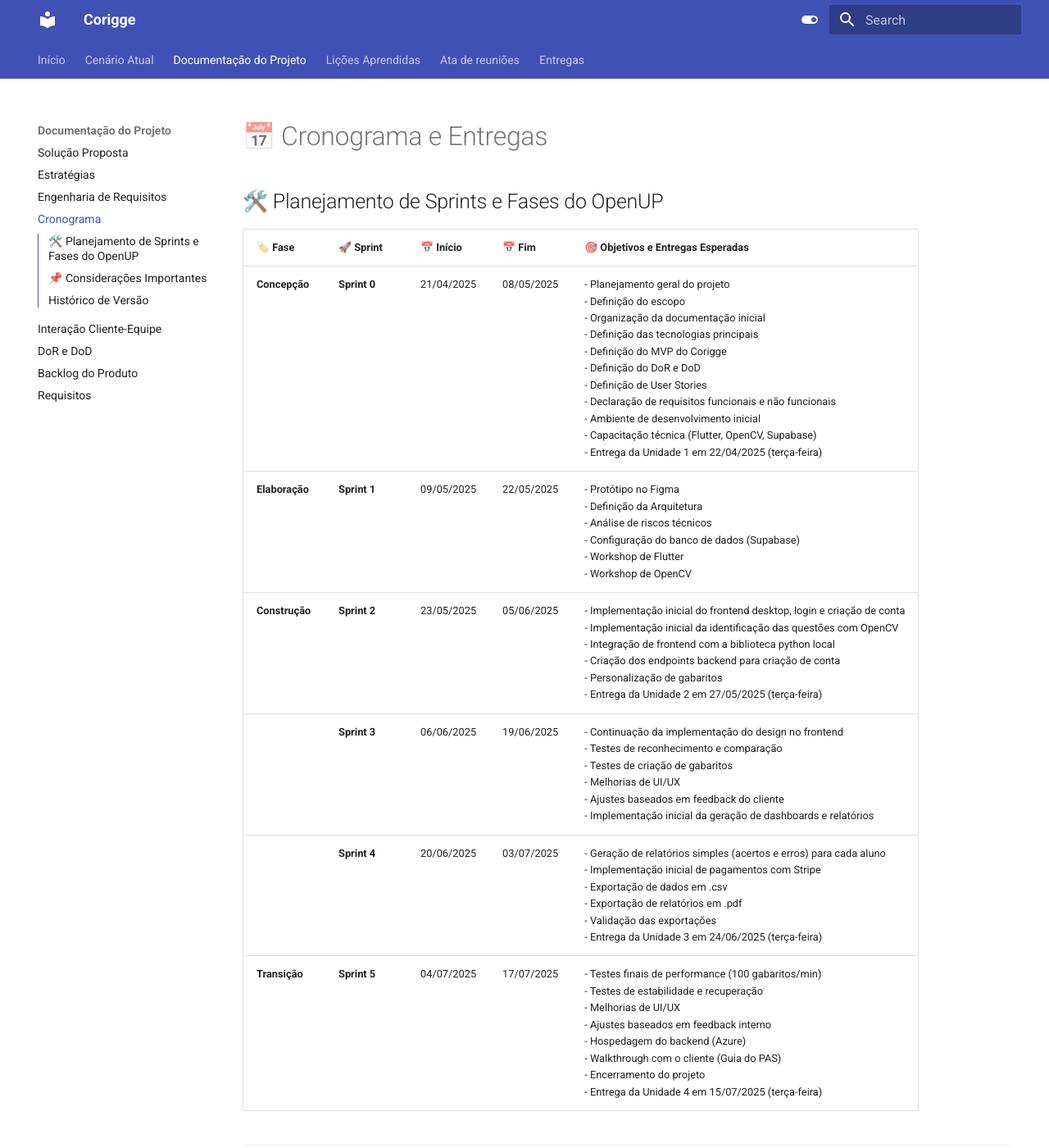
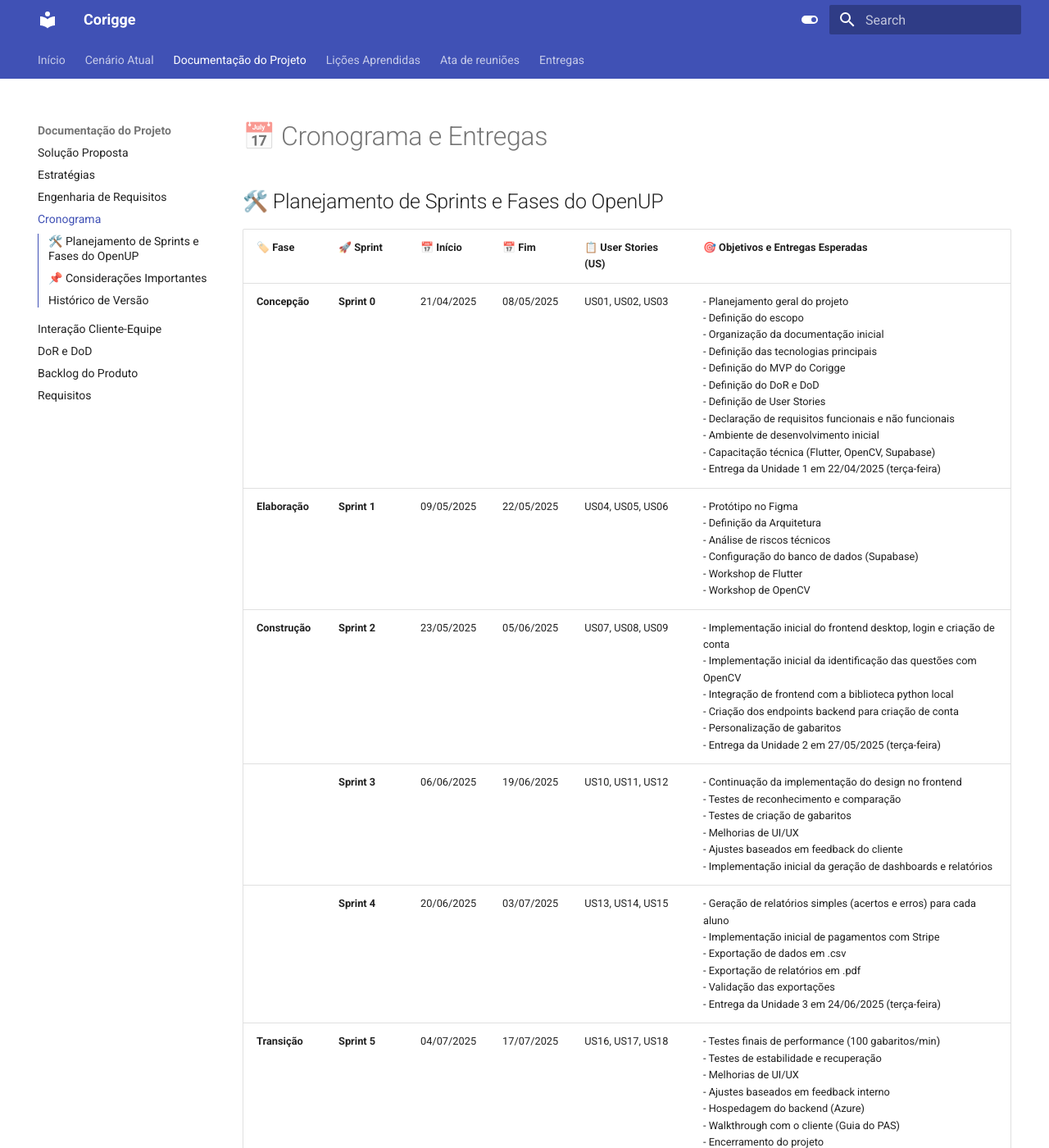
Before and after one commit to mdsreq-fga-unb/2025.1-T01-CORIGGE, an MkDocs documentation site: the page built from docs/cronograma.md, in a window 1280 px wide and 1400 px high. Shown: the whole window at 82% size. Built offline with MkDocs 1.6.1 and Material for MkDocs 9.7.7, drawn with Linux system fonts in a browser that asks for light colours; some of the changed text lies outside the part shown.

Commit message:
Update cronograma.md

```diff
--- a/docs/cronograma.md
+++ b/docs/cronograma.md
@@ -2,14 +2,14 @@
 
 ## 🛠️ Planejamento de Sprints e Fases do OpenUP
 
-| 🏷️ Fase         | 🚀 Sprint     | 📅 Início   | 📅 Fim      | 🎯 Objetivos e Entregas Esperadas                                                                                                                                                                                                                                                                                                                                                                                                                       |
-| :------------- | :----------- | :--------- | :--------- | :----------------------------------------------------------------------------------------------------------------------------------------------------------------------------------------------------------------------------------------------------------------------------------------------------------------------------------------------------------------------------------------------------------------------------------------------------- |
-| **Concepção**  | **Sprint 0** | 21/04/2025 | 08/05/2025 | - Planejamento geral do projeto<br>- Definição do escopo<br>- Organização da documentação inicial<br>- Definição das tecnologias principais<br>- Definição do MVP do Corigge<br>- Definição do DoR e DoD<br>- Definição de User Stories<br>- Declaração de requisitos funcionais e não funcionais<br>- Ambiente de desenvolvimento inicial <br>- Capacitação técnica (Flutter, OpenCV, Supabase)<br>- Entrega da Unidade 1 em 22/04/2025 (terça-feira) |
-| **Elaboração** | **Sprint 1** | 09/05/2025 | 22/05/2025 | - Protótipo no Figma<br>- Definição da Arquitetura<br>- Análise de riscos técnicos<br>- Configuração do banco de dados (Supabase)<br>- Workshop de Flutter<br>- Workshop de OpenCV<br>                                                                                                                                                                                                                                                                 |
-| **Construção** | **Sprint 2** | 23/05/2025 | 05/06/2025 | - Implementação inicial do frontend desktop, login e criação de conta<br>- Implementação inicial da identificação das questões com OpenCV<br>- Integração de frontend com a biblioteca python local<br>- Criação dos endpoints backend para criação de conta<br>- Personalização de gabaritos<br>- Entrega da Unidade 2 em 27/05/2025 (terça-feira)                                                                                                    |
-|                | **Sprint 3** | 06/06/2025 | 19/06/2025 | - Continuação da implementação do design no frontend<br>- Testes de reconhecimento e comparação<br>- Testes de criação de gabaritos<br>- Melhorias de UI/UX<br>- Ajustes baseados em feedback do cliente<br>- Implementação inicial da geração de dashboards e relatórios<br>                                                                                                                                                                          |
-|                | **Sprint 4** | 20/06/2025 | 03/07/2025 | - Geração de relatórios simples (acertos e erros) para cada aluno<br>- Implementação inicial de pagamentos com Stripe<br>- Exportação de dados em .csv<br>- Exportação de relatórios em .pdf<br>- Validação das exportações<br>- Entrega da Unidade 3 em 24/06/2025 (terça-feira)                                                                                                                                                                      |
-| **Transição**  | **Sprint 5** | 04/07/2025 | 17/07/2025 | - Testes finais de performance (100 gabaritos/min)<br>- Testes de estabilidade e recuperação<br>- Melhorias de UI/UX<br>- Ajustes baseados em feedback interno<br>- Hospedagem do backend (Azure)<br>- Walkthrough com o cliente (Guia do PAS)<br>- Encerramento do projeto<br>- Entrega da Unidade 4 em 15/07/2025 (terça-feira)                                                                                                                      |
+| 🏷️ Fase       | 🚀 Sprint    | 📅 Início  | 📅 Fim     | 📋 User Stories (US)                                          | 🎯 Objetivos e Entregas Esperadas                                                                                                                                                                                                                                                                                                                                                                                                                      |
+| :------------- | :----------- | :--------- | :--------- | :------------------------------------------------------------ | :----------------------------------------------------------------------------------------------------------------------------------------------------------------------------------------------------------------------------------------------------------------------------------------------------------------------------------------------------------------------------------------------------------------------------------------------------- |
+| **Concepção**  | **Sprint 0** | 21/04/2025 | 08/05/2025 | US01, US02, US03              | - Planejamento geral do projeto<br>- Definição do escopo<br>- Organização da documentação inicial<br>- Definição das tecnologias principais<br>- Definição do MVP do Corigge<br>- Definição do DoR e DoD<br>- Definição de User Stories<br>- Declaração de requisitos funcionais e não funcionais<br>- Ambiente de desenvolvimento inicial <br>- Capacitação técnica (Flutter, OpenCV, Supabase)<br>- Entrega da Unidade 1 em 22/04/2025 (terça-feira) |
+| **Elaboração** | **Sprint 1** | 09/05/2025 | 22/05/2025 | US04, US05, US06   | - Protótipo no Figma<br>- Definição da Arquitetura<br>- Análise de riscos técnicos<br>- Configuração do banco de dados (Supabase)<br>- Workshop de Flutter<br>- Workshop de OpenCV<br>                                                                                                                                                                                                                                                                 |
+| **Construção** | **Sprint 2** | 23/05/2025 | 05/06/2025 | US07, US08, US09  | - Implementação inicial do frontend desktop, login e criação de conta<br>- Implementação inicial da identificação das questões com OpenCV<br>- Integração de frontend com a biblioteca python local<br>- Criação dos endpoints backend para criação de conta<br>- Personalização de gabaritos<br>- Entrega da Unidade 2 em 27/05/2025 (terça-feira)                                                                                                    |
+|                | **Sprint 3** | 06/06/2025 | 19/06/2025 | US10, US11, US12  | - Continuação da implementação do design no frontend<br>- Testes de reconhecimento e comparação<br>- Testes de criação de gabaritos<br>- Melhorias de UI/UX<br>- Ajustes baseados em feedback do cliente<br>- Implementação inicial da geração de dashboards e relatórios<br>                                                                                                                                                                          |
+|                | **Sprint 4** | 20/06/2025 | 03/07/2025 | US13, US14, US15         | - Geração de relatórios simples (acertos e erros) para cada aluno<br>- Implementação inicial de pagamentos com Stripe<br>- Exportação de dados em .csv<br>- Exportação de relatórios em .pdf<br>- Validação das exportações<br>- Entrega da Unidade 3 em 24/06/2025 (terça-feira)                                                                                                                                                                      |
+| **Transição**  | **Sprint 5** | 04/07/2025 | 17/07/2025 | US16, US17, US18     | - Testes finais de performance (100 gabaritos/min)<br>- Testes de estabilidade e recuperação<br>- Melhorias de UI/UX<br>- Ajustes baseados em feedback interno<br>- Hospedagem do backend (Azure)<br>- Walkthrough com o cliente (Guia do PAS)<br>- Encerramento do projeto<br>- Entrega da Unidade 4 em 15/07/2025 (terça-feira)                                                                                                                      |                                                                                                                      |
 
 
 ---
@@ -27,3 +27,4 @@
 | Data       | Versão | Descrição                                                                 | Autor(es)         | Revisor(es)        |
 |------------|--------|---------------------------------------------------------------------------|-------------------|--------------------|
 | 19/04/2025 | 1.0    | Criação inicial da documentação                                           | Marcelo Adrian    |                    |
+| 07/07/2025 | 1.1    | Adição das Us no cronograma                                               | Pedro Victo       |                    |
```
